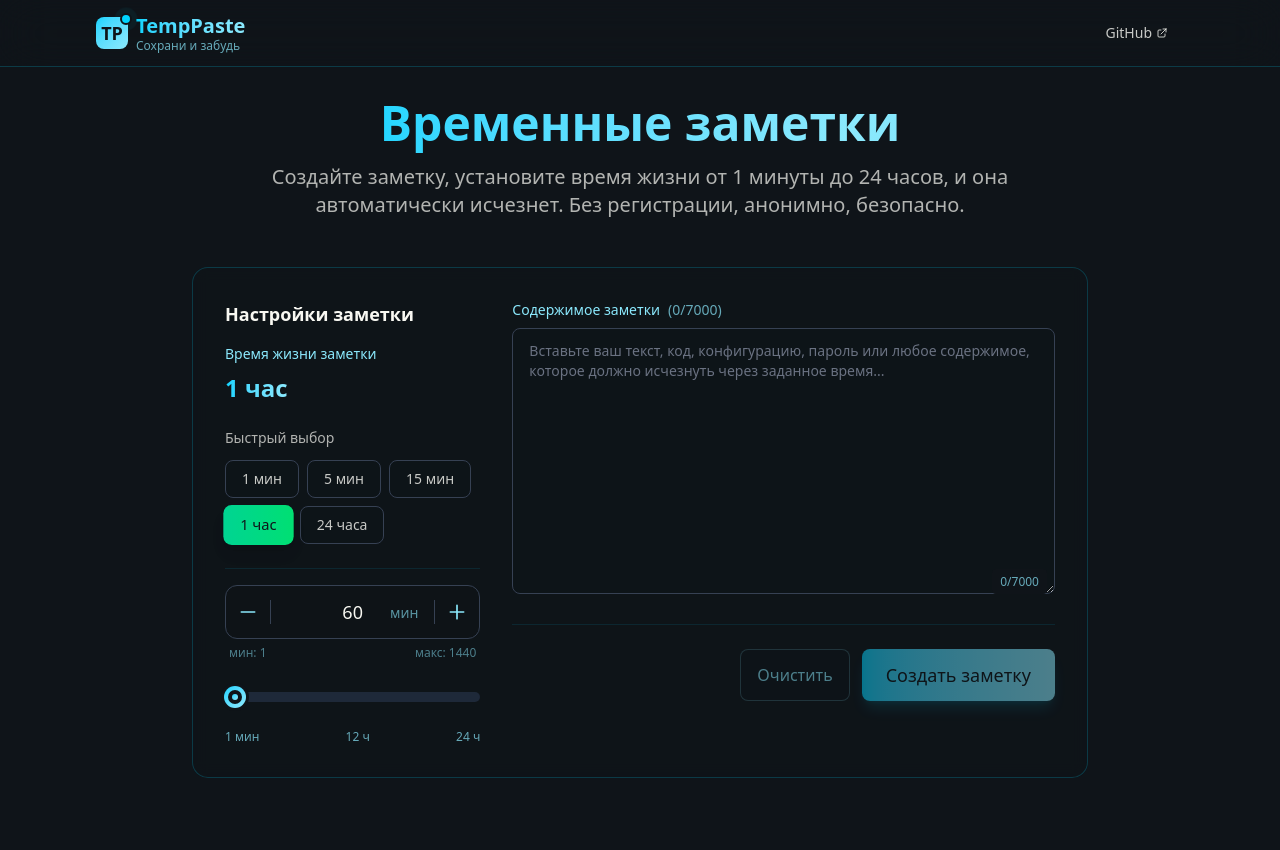
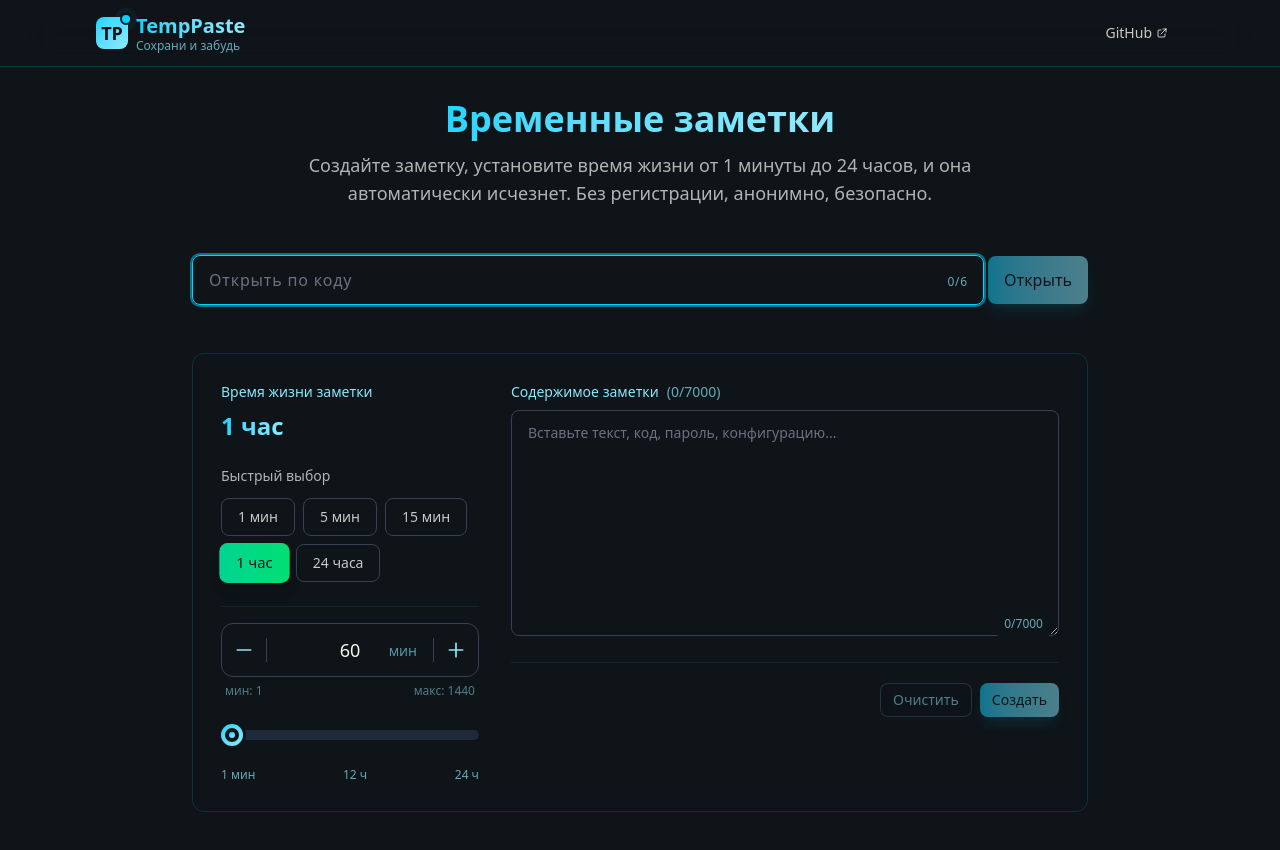
Before and after one commit to nonsess/temp-paste, a Next.js app in the folder frontend/: page / in a window 1280 px wide. Shown: the top 850 px of the page. Before the commit the page ends 810 px from the top, so only its background shows below. Built offline with nearby package versions, Linux system fonts and the light colour scheme.

Commit message:
feat(code): add open by code

```diff
--- a/frontend/src/app/page.tsx
+++ b/frontend/src/app/page.tsx
@@ -1,19 +1,29 @@
 "use client";
 
-import { useState, useRef } from "react";
+import { useState, useRef, useEffect } from "react";
 import { useRouter } from "next/navigation";
-
 import Container from "@/components/layout/Container";
 import Button from "@/components/ui/Button";
 import TextArea from "@/components/ui/TextArea";
 import TTLSelector from "@/components/ui/TTLSelector";
+import TextInput from "@/components/ui/TextInput";
 import { pasteService } from "@/services/paste.service";
 
 export default function HomePage() {
   const router = useRouter();
   const [ttl, setTtl] = useState(60);
   const [text, setText] = useState("");
+  const [pasteIdInput, setPasteIdInput] = useState("");
+  const [isSearchLoading, setIsSearchLoading] = useState(false);
+  const [searchError, setSearchError] = useState("");
   const textAreaRef = useRef<HTMLTextAreaElement>(null);
+  const searchInputRef = useRef<HTMLInputElement>(null);
+
+  useEffect(() => {
+    if (searchInputRef.current) {
+      searchInputRef.current.focus();
+    }
+  }, []);
 
   const handleClear = () => {
     setText("");
@@ -22,44 +32,118 @@ export default function HomePage() {
     }
   };
 
-  const handleCreate = async() => {
+  const handleCreate = async () => {
     if (!text.trim()) {
       alert("Введите текст заметки");
       return;
     }
 
-    const paste = await pasteService.createPaste({ttl, text})
+    try {
+      const paste = await pasteService.createPaste({ text, ttl });
+      router.push(`/pastes/${paste.id}`);
+    } catch (error) {
+      console.error('Ошибка создания заметки:', error);
+      alert(error instanceof Error ? error.message : 'Неизвестная ошибка');
+    }
+  };
 
-    router.push(`/pastes/${paste.id}`);
+  const handlePasteIdChange = (value: string) => {
+    const filteredValue = value.replace(/[^a-zA-Z0-9]/g, '').toUpperCase();
+    setPasteIdInput(filteredValue);
+    setSearchError("");
+  };
+
+  const handleSearchPaste = async () => {
+    const pasteId = pasteIdInput.trim();
+
+    if (pasteId.length !== 6) {
+      setSearchError("Код должен содержать 6 символов");
+      return;
+    }
+
+    setIsSearchLoading(true);
+    setSearchError("");
+
+    try {
+      await pasteService.getPaste(pasteId);
+      router.push(`/pastes/${pasteId}`);
+    } catch (error) {
+      setSearchError("Заметка не найдена");
+    } finally {
+      setIsSearchLoading(false);
+    }
+  };
+
+  const handleKeyDown = (e: React.KeyboardEvent<HTMLInputElement>) => {
+    if (e.key === "Enter" && pasteIdInput.length === 6) {
+      handleSearchPaste();
+    }
   };
 
   return (
-    <main className="py-8">
+    <main className="min-h-screen py-8">
       <Container>
         <div className="text-center mb-12">
-          <h2 className="text-4xl md:text-5xl font-bold mb-4">
+          <h2 className="text-3xl md:text-4xl font-bold mb-3">
             <span className="bg-linear-to-r from-temp-primary via-temp-secondary to-temp-primary bg-clip-text text-transparent bg-size-[200%] animate-gradient">
             Временные заметки
             </span>
           </h2>
-          <p className="text-xl text-temp-text/70 max-w-3xl mx-auto">
-            Создайте заметку, установите время жизни от 1 минуты до 24 часов, и
-            она автоматически исчезнет. Без регистрации, анонимно, безопасно.
+          <p className="text-lg text-temp-text/70 max-w-2xl mx-auto">
+          Создайте заметку, установите время жизни от 1 минуты до 24 часов, и она автоматически исчезнет. Без регистрации, анонимно, безопасно.
           </p>
         </div>
 
-        <div className="max-w-4xl mx-auto bg-temp-dark/50 backdrop-blur-sm rounded-2xl border border-temp-primary/20 p-6 md:p-8">
-          <div className="grid md:grid-cols-3 gap-8">
-            <div className="md:col-span-1 space-y-6">
+        <div className="max-w-4xl mx-auto mb-12">
+            <div className="space-y-3">
+              <div className="space-y-1">
+                <div className="relative">
+                  <div className="flex items-center gap-1">
+                    <div className="relative flex-1">
+                      <TextInput
+                        ref={searchInputRef}
+                        value={pasteIdInput}
+                        onChange={handlePasteIdChange}
+                        onKeyDown={handleKeyDown}
+                        placeholder="Открыть по коду"
+                        maxLength={6}
+                        className="text-left font-mono tracking-wider"
+                      />
+                    </div>
+
+                    <Button
+                      variant="primary"
+                      onClick={handleSearchPaste}
+                      isLoading={isSearchLoading}
+                      disabled={pasteIdInput.length !== 6 || isSearchLoading}
+                      size="md"
+                      className="h-12"
+                    >
+                      Открыть
+                    </Button>
+                  </div>
+                </div>
+
+                {searchError && (
+                  <div className="text-center">
+                    <p className="text-red-400 text-xs flex items-center justify-center gap-1">
+                      <svg className="w-3 h-3" fill="none" stroke="currentColor" viewBox="0 0 24 24">
+                        <path strokeLinecap="round" strokeLinejoin="round" strokeWidth={2} d="M12 8v4m0 4h.01M21 12a9 9 0 11-18 0 9 9 0 0118 0z" />
+                      </svg>
+                      {searchError}
+                    </p>
+                  </div>
+                )}
+              </div>
+            </div>
+        </div>
+
+        <div className="max-w-4xl mx-auto">
+          <div className="bg-temp-dark/40 backdrop-blur-sm rounded-xl border border-temp-primary/15 p-6 md:p-7">
+            <div className="grid md:grid-cols-3 gap-6 md:gap-8">
+              <div className="md:col-span-1 space-y-5">
                 <div>
-                <h3 className="text-lg font-semibold text-temp-text mb-4">
-                  Настройки заметки
-                </h3>
-
-                <TTLSelector
-                  value={ttl}
-                  onChange={(minutes) => setTtl(minutes)}
-                />
+                  <TTLSelector value={ttl} onChange={setTtl} />
                 </div>
               </div>
 
@@ -67,44 +151,34 @@ export default function HomePage() {
                 <TextArea
                   ref={textAreaRef}
                   label="Содержимое заметки"
-                placeholder="Вставьте ваш текст, код, конфигурацию, пароль или любое содержимое, которое должно исчезнуть через заданное время..."
+                  placeholder="Вставьте текст, код, пароль, конфигурацию..."
                   value={text}
                   onChange={(e) => setText(e.target.value)}
-                rows={12}
+                  rows={10}
                   maxChar={7000}
                   currentLength={text.length}
                   className="font-mono text-sm"
                 />
 
-              <div className="flex flex-col sm:flex-row justify-between items-center gap-4 mt-6 pt-6 border-t border-temp-primary/10">
-                <div className="text-sm text-temp-secondary/70">
-                  {text.length > 0 && (
-                    <>
-                      Символов:{" "}
-                      <span className="text-temp-primary">{text.length}</span>
-                      {text.length >= 7000 && (
-                        <span className="ml-2 text-red-400">⚠ Лимит!</span>
-                      )}
-                    </>
-                  )}
-                </div>
-
-                <div className="flex gap-3">
+                <div className="flex flex-col sm:flex-row justify-end items-center gap-3 mt-5 pt-5 border-t border-temp-primary/10">
+                  <div className="flex gap-2">
                     <Button
                       variant="secondary"
                       onClick={handleClear}
                       disabled={text.length === 0}
+                      size="sm"
                     >
                       Очистить
                     </Button>
                     <Button
                       variant="primary"
-                    size="lg"
                       onClick={handleCreate}
                       disabled={text.length === 0}
+                      size="sm"
                     >
-                    Создать заметку
+                      Создать
                     </Button>
+                  </div>
                 </div>
               </div>
             </div>
```
Lines whose indentation alone changed are shown as unchanged.
